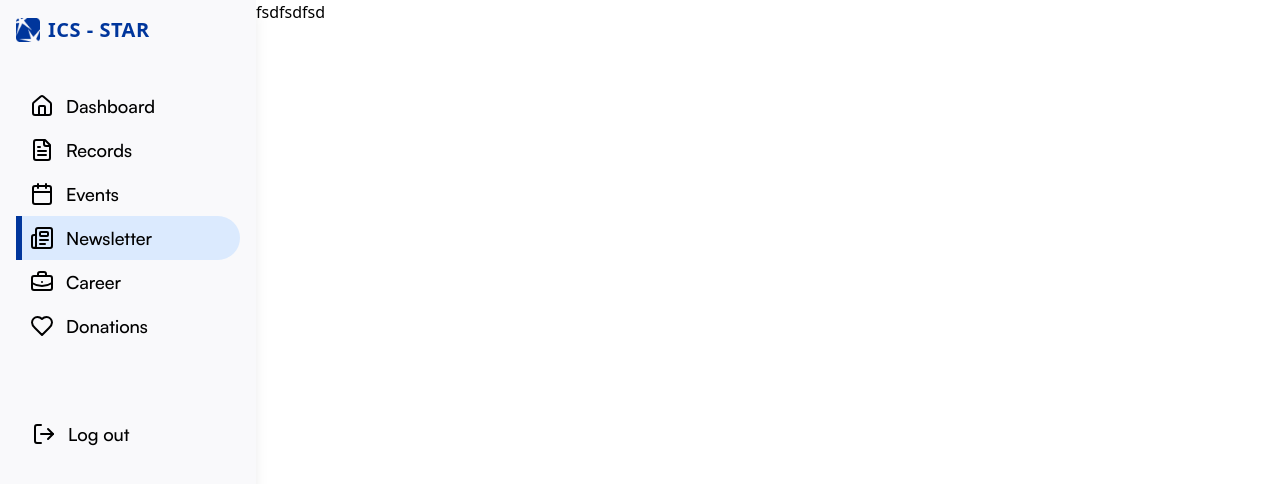
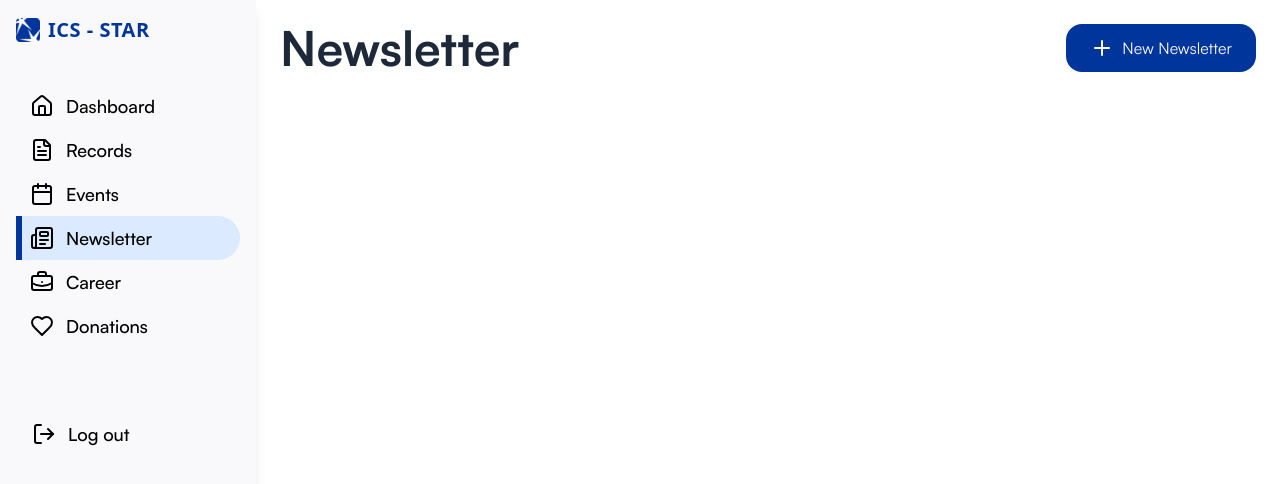
Before and after one commit to cazhiareese/ICS-STAR, a React (Vite) app in the folder app/: page /admin/newsletter in a window 1280 px wide. Shown: the top 484 px of the page. Built offline with nearby package versions, Linux system fonts and the light colour scheme; no server answers.

Commit message:
chore: establish the button navigation and header

```diff
--- a/app/src/RootPages/AdminPages/NewsLetter/AdminNewsLetter.jsx
+++ b/app/src/RootPages/AdminPages/NewsLetter/AdminNewsLetter.jsx
@@ -9,9 +9,15 @@ import { Navigate, useNavigate } from 'react-router-dom'
 
 function AdminNewsletter() {
   return (
-    <h>
-      fsdfsdfsd
-    </h>
+    <div className='h-screen w-full p-6 flex flex-col'>
+      {/* Events header and new event button */}
+      <div className='flex flex-row justify-between mb-10'>
+        <h1 className='font-satoshi-bold text-5xl text-black'>Newsletter</h1>
+        <button className='flex flex-row items-center justify-center gap-2 font-satoshi-regular text-white bg-primary px-6 py-3 rounded-2xl hover:bg-hover cursor-pointer' onClick={() => {}}>
+          <Plus/> New Newsletter
+        </button>
+      </div>
+      </div>
   )
 }
 
```
